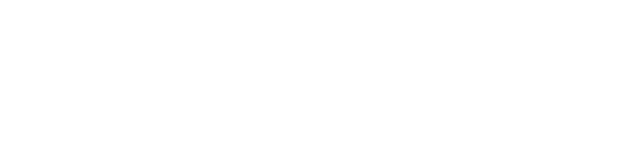
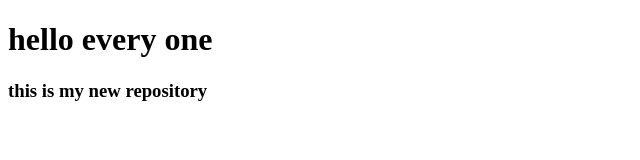
Before and after one commit to rubel1997/my-second-repo, a plain HTML site: page index.html in a window 1280 px wide. Shown: the whole page, without its empty margins (0-640 px from the left). Drawn offline with Linux system fonts and the light colour scheme.

Commit message:
added header

```diff
--- a/index.html
+++ b/index.html
@@ -9,7 +9,8 @@
 </head>
 
 <body>
-
+    <h1>hello every one</h1>
+    <h3>this is my new repository</h3>
 </body>
 
 </html>
```
